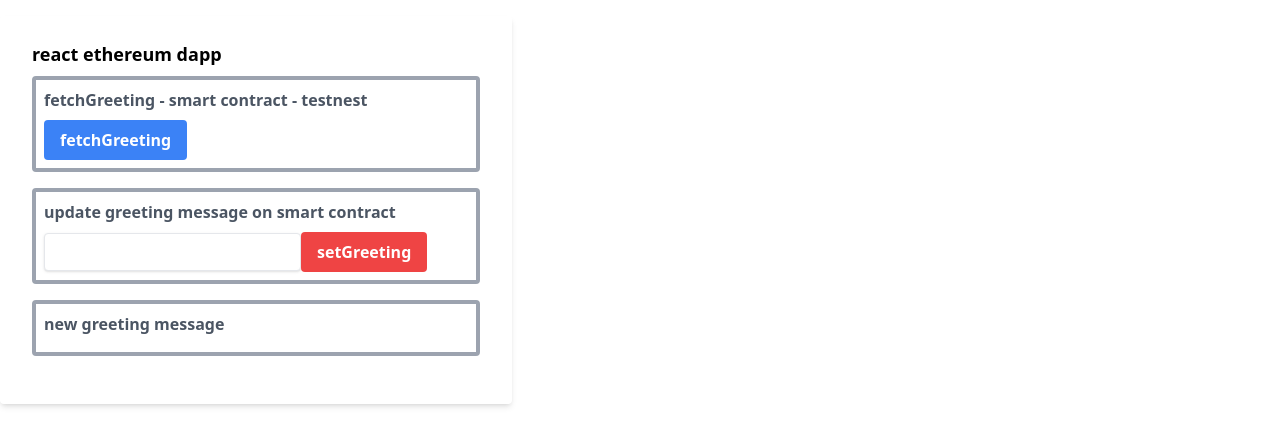
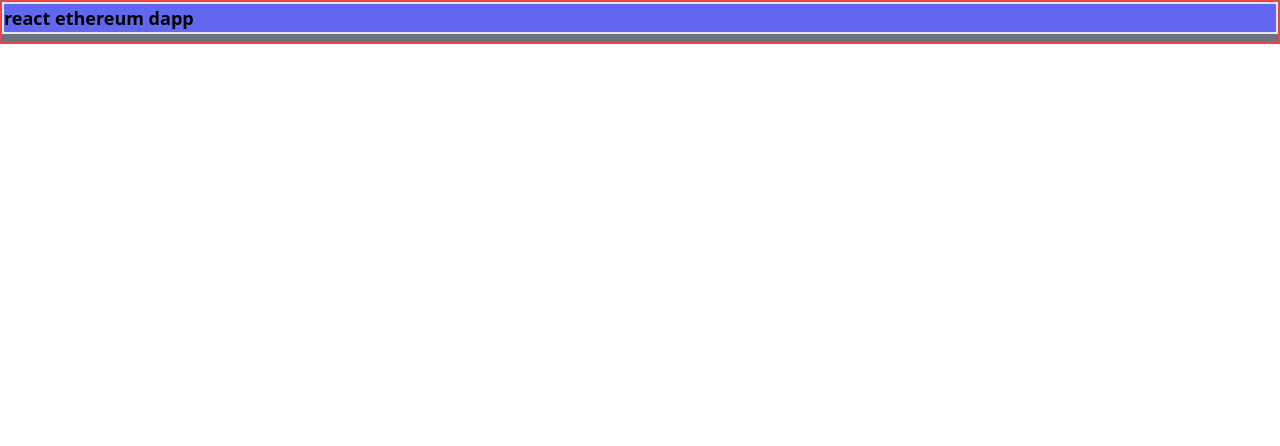
Before and after one commit to dhaedream/greet-1, a React (Create React App) app: page / in a window 1280 px wide. Shown: the top 446 px of the page. Built offline with nearby package versions, Linux system fonts and the light colour scheme.

Commit message:
begin to recreate webpage style

```diff
--- a/src/App.js
+++ b/src/App.js
@@ -68,12 +68,14 @@
   }
 
   return (
-    <div className="w-full max-w-lg container">
-      <div className="shadow-md rounded px-8 pt-6 pb-8 mb-4 mt-4 ">
-        <div className="text-grey-600 font-bold text-lg mb-2">
+    <div className="w-full  flex bg-gray-500">
+      <div className="container border-solid border-2 border-red-500 gshadow-lg rounded flex flex-col ">
+        <div className=" bg-indigo-500 border-solid border-2 border-black-500 text-grey-600  text-lg mb-2 font-black">
           react ethereum dapp
         </div>
-        <div className="w-full border-4 p-2 mb-4 rounded border-gray-400">
+      </div>
+    </div>
+    /* <div className="w-full border-4 p-2 mb-4 rounded border-gray-400">
           <div className="text-gray-600 font-bold text-md mb-2 ">
             fetchGreeting - smart contract - testnest
           </div>
@@ -110,7 +112,7 @@
           <p>{greeting}</p>
         </div>
       </div>
-    </div>
+    </div> */
   );
 }
 
```
